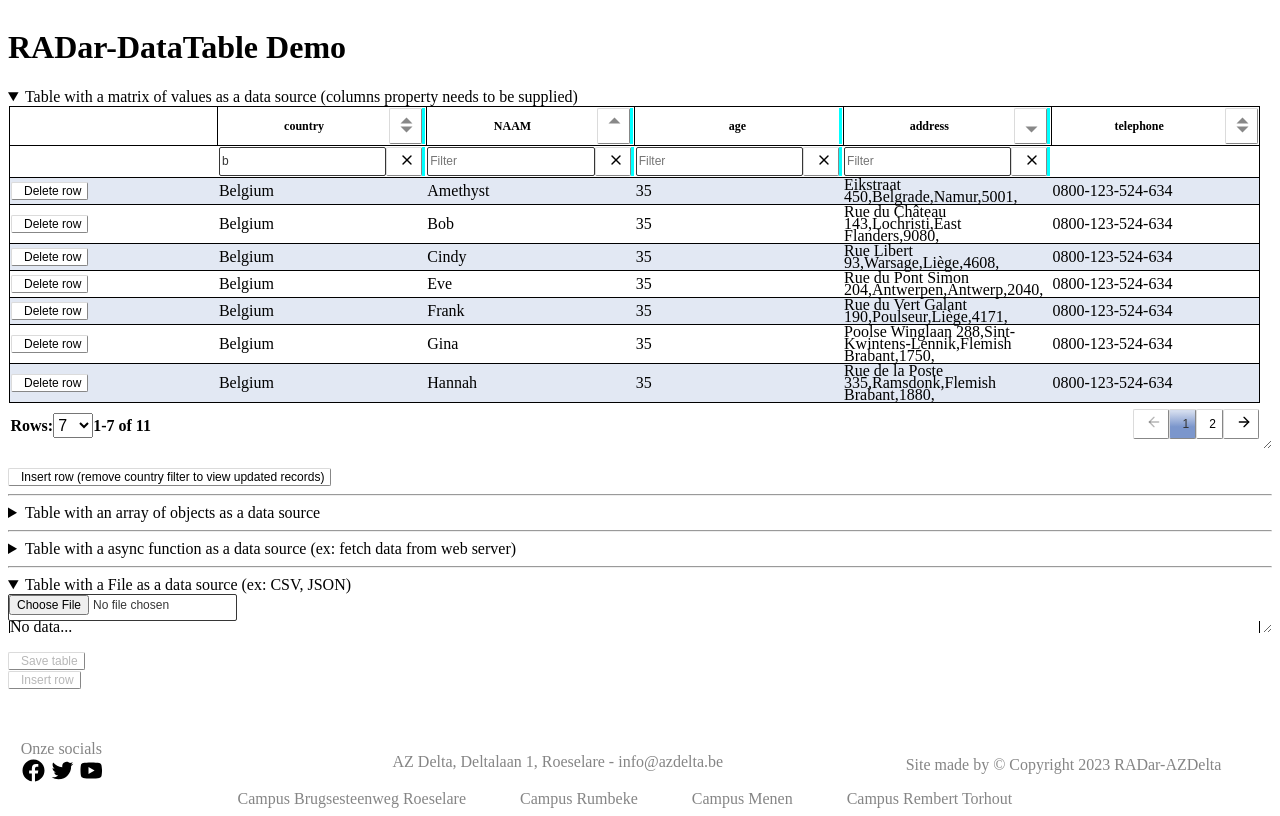
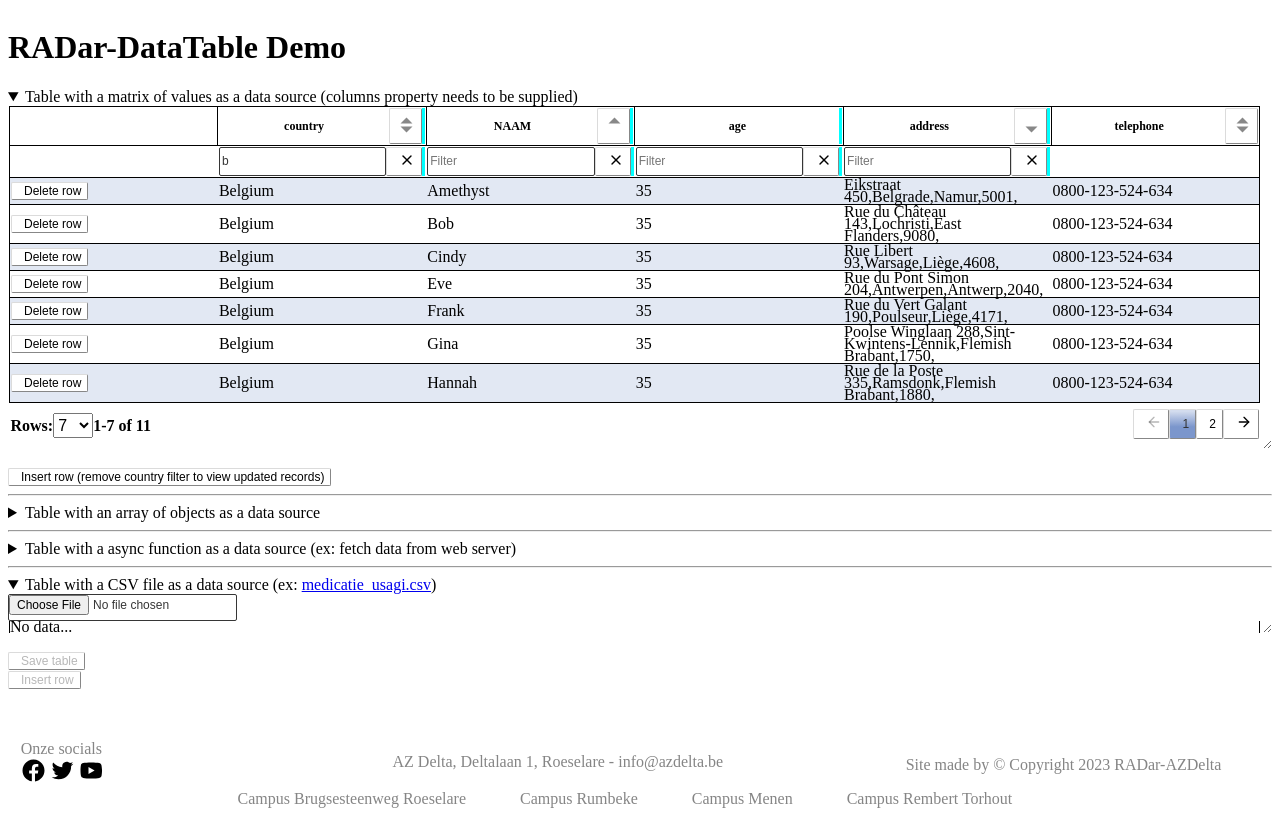
Before and after one commit to RADar-AZDelta/azd-radar-data-datatable, a SvelteKit app: page / in a window 1280 px wide. Built offline with nearby package versions, Linux system fonts and the light colour scheme.

Commit message:
added adapter-static so we can generate SPA for github pages

```diff
--- a/src/lib/workers/DataTable.worker.ts
+++ b/src/lib/workers/DataTable.worker.ts
@@ -1,6 +1,6 @@
 //Copyright 2023 RADar-AZDelta
 //SPDX-License-Identifier: gpl3+
-import { dev } from '$app/environment'
+//import { dev } from '$app/environment'
 import type Column from 'arquero/dist/types/table/column'
 import type {
   MessageRequestSaveToFile,
@@ -151,10 +151,10 @@ async function exportCSV({ fileHandle, options }: MessageRequestSaveToFile) {
     value == null
       ? ''
       : value instanceof Date
-      ? (value as Date).toISOString()
-      : reFormat.test((value += ''))
-      ? '"' + value.replace(/"/g, '""') + '"'
-      : value
+        ? (value as Date).toISOString()
+        : reFormat.test((value += ''))
+          ? '"' + value.replace(/"/g, '""') + '"'
+          : value
 
   let buffer = []
 
@@ -166,7 +166,7 @@ async function exportCSV({ fileHandle, options }: MessageRequestSaveToFile) {
   for (let rowIndex = 0; rowIndex < dt.totalRows(); rowIndex++) {
     if (rowIndex % bufferRowSize == 0) {
       await writable.write(buffer.join(''))
-      if (dev) console.log(`DataTable: saved ${rowIndex} rows to file`)
+      //if (dev) console.log(`DataTable: saved ${rowIndex} rows to file`)
       buffer = []
     }
     const cells = names.map(col => formatValue(dt.get(col, rowIndex)))
@@ -222,7 +222,7 @@ function deleteRows({ indices }: MessageRequestDeleteRows) {
   //dt = dt.antijoin(from(rowObjects))
   for (const index of indices) {
     for (const column of Object.keys(dt._data)) {
-      ;(dt._data[column] as Column).data.splice(index, 1)
+      ; (dt._data[column] as Column).data.splice(index, 1)
     }
     dt._total -= 1
     dt._nrows -= 1
@@ -247,7 +247,7 @@ function getRow({ index }: MessageRequestGetRow) {
 
 function executeQueryAndReturnResults({ usedQuery }: MessageRequestExecuteQueryAndReturnResults) {
   const query = queryFrom(usedQuery)
-  const queriedData = query.evaluate(dt, () => {}).objects()
+  const queriedData = query.evaluate(dt, () => { }).objects()
   const message: PostMessage<MessageResponseExecuteQueryAndReturnResults> = {
     msg: 'executeQueryAndReturnResults',
     data: { queriedData },
--- a/src/routes/+page.svelte
+++ b/src/routes/+page.svelte
@@ -279,7 +279,12 @@
 <hr />
 
 <details open>
-  <summary>Table with a File as a data source (ex: CSV, JSON)</summary>
+  <summary
+    >Table with a CSV file as a data source (ex: <a
+      href="https://raw.githubusercontent.com/RADar-AZDelta/AZDelta-OMOP-CDM/main/drug_exposure/drug_concept_id/medicatie_usagi.csv"
+      >medicatie_usagi.csv</a
+    >)</summary
+  >
   <input type="file" accept=".csv,.json" on:change={onFileInputChange} />
   <DataTable data={file} bind:this={dataTableFile} options={{ actionColumn: true }}>
     <td slot="actionCell" let:index>
--- a/svelte.config.js
+++ b/svelte.config.js
@@ -1,6 +1,9 @@
-import preprocess from 'svelte-preprocess'
-import adapter from '@sveltejs/adapter-auto'
+//import preprocess from 'svelte-preprocess'
+//import adapter from '@sveltejs/adapter-auto'
 import { vitePreprocess } from '@sveltejs/kit/vite'
+import adapter from '@sveltejs/adapter-static';
+
+const dev = process.argv.includes('dev');
 
 /** @type {import('@sveltejs/kit').Config} */
 const config = {
@@ -8,13 +11,17 @@ const config = {
   // for more information about preprocessors
   preprocess: [
     vitePreprocess(),
-    preprocess({
-      scss: {
-      },
-    }),
+    // preprocess({
+    //   scss: {
+    //   },
+    // }),
   ],
   kit: {
-    adapter: adapter(),
+    adapter: adapter({
+    }),
+    paths: {
+      base: dev ? '' : process.env.BASE_PATH,
+    }
   },
 }
 
```
Also changed, not shown: package.json (+12 -10 lines), 2 other files (tests, documents, lock files or other folders).
